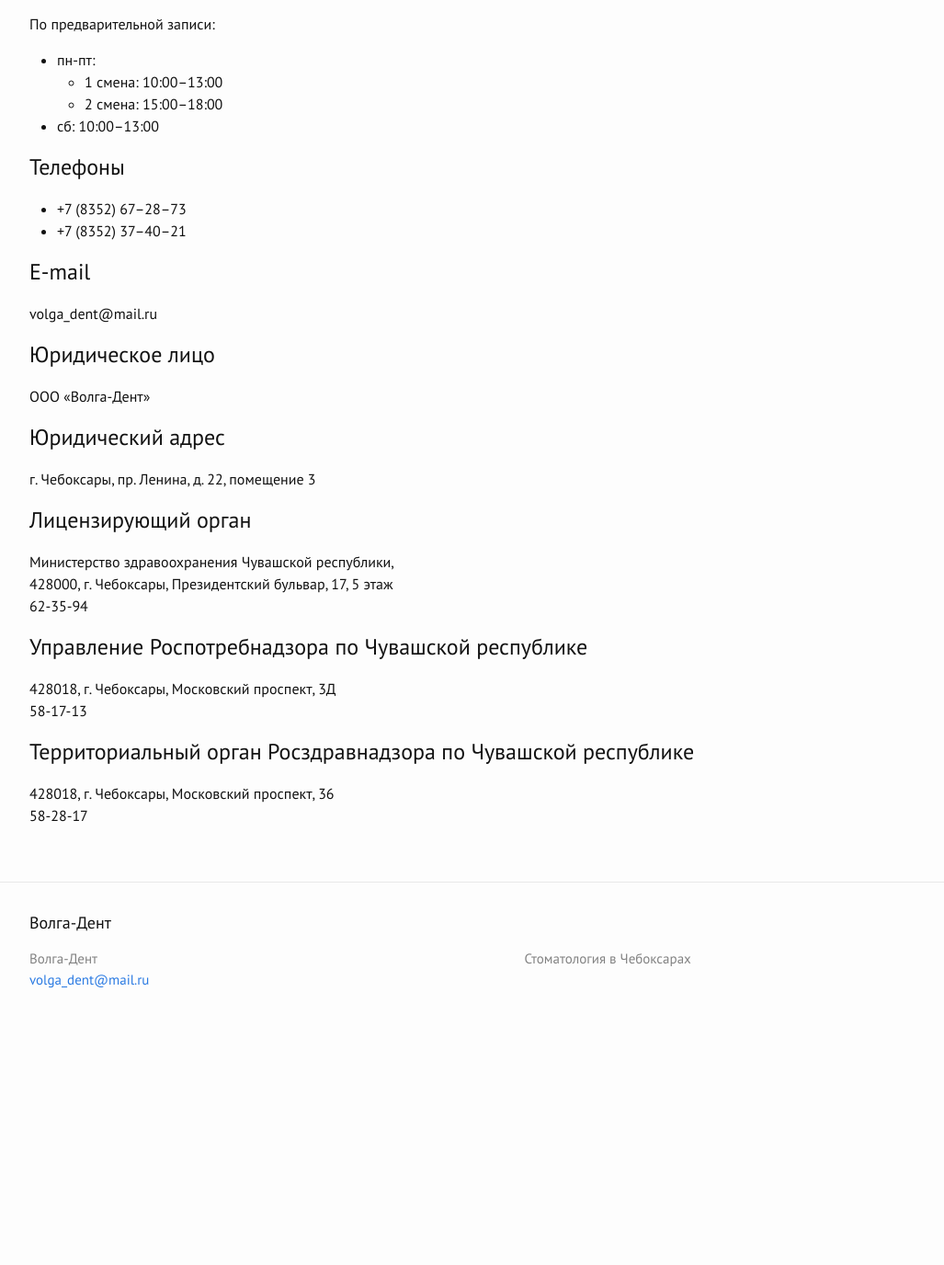
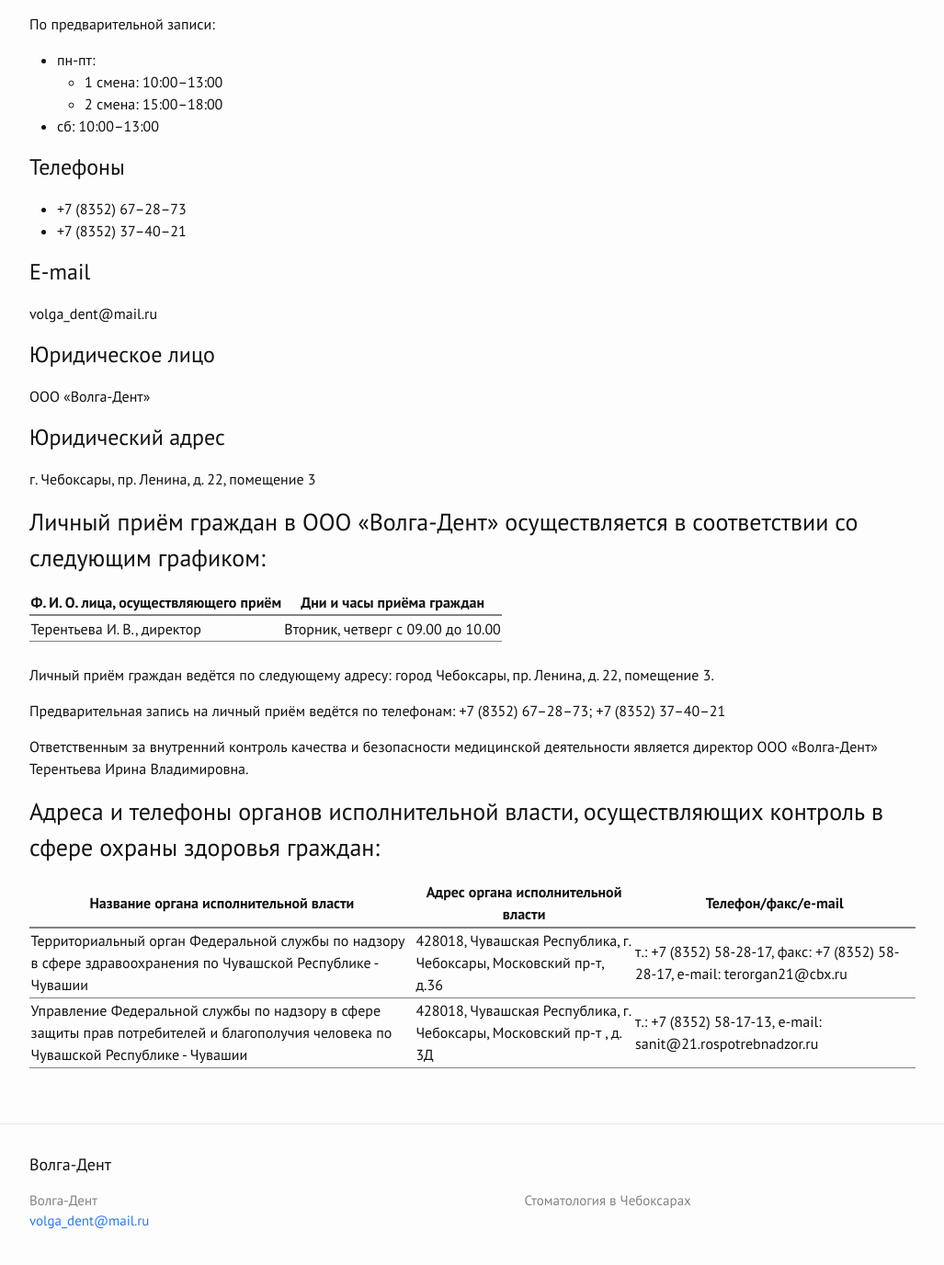
Before and after one commit to albus-dentes/albus-dentes.github.io, a Jekyll site: the page built from contacts/index.md, in a window 1280 px wide and 1400 px high, scrolled down 296 px. Shown: the top 1376 px of the window at 92% size, without its empty margins (126-1153 px from the left). Built offline with Jekyll 4.4.1, drawn with Linux system fonts in a browser that asks for light colours; before the commit the page ends 1433 px from its top, so only the background shows below that; some of the changed text lies outside the part shown.

Commit message:
Update contacts

```diff
--- a/contacts/index.md
+++ b/contacts/index.md
@@ -4,7 +4,7 @@
 ---
 
 # Адрес
-город Чебоксары, пр. Ленина, д. 22 (вход со двора). Остановка "Кинотеатр Мир Луксор".
+город Чебоксары, пр. Ленина, д. 22, помещение 3. Остановка "Кинотеатр Мир Луксор".
 
 # Режим работы стоматологического кабинета
 По предварительной записи:
@@ -26,15 +26,22 @@
 # Юридический адрес
 г. Чебоксары, пр. Ленина, д. 22, помещение 3
 
-# Лицензирующий орган
-Министерство здравоохранения Чувашской республики,
-428000, г. Чебоксары, Президентский бульвар, 17, 5 этаж
-62-35-94
+### Личный приём граждан в ООО «Волга-Дент» осуществляется в соответствии со следующим графиком:
 
-# Управление Роспотребнадзора по Чувашской республике
-428018, г. Чебоксары, Московский проспект, 3Д
-58-17-13
+| Ф. И. О. лица, осуществляющего приём | Дни и часы приёма граждан |
+| --- | --- |
+| Терентьева И. В., директор | Вторник, четверг с 09.00 до 10.00 |
 
-# Территориальный орган Росздравнадзора по Чувашской республике
-428018, г. Чебоксары, Московский проспект, 36
-58-28-17
+\
+Личный приём граждан ведётся по следующему адресу: город Чебоксары, пр. Ленина, д. 22, помещение 3.
+
+Предварительная запись на личный приём ведётся по телефонам: +7 (8352) 67–28–73; +7 (8352) 37–40–21
+
+Ответственным за внутренний контроль качества и безопасности медицинской деятельности является директор ООО «Волга-Дент» Терентьева Ирина Владимировна.
+
+### Адреса и телефоны органов исполнительной власти, осуществляющих контроль в сфере охраны здоровья граждан:
+
+| Название органа исполнительной власти | Адрес органа исполнительной власти | Телефон/факс/e-mail |
+| --- | --- | --- |
+| Территориальный орган Федеральной службы по надзору в сфере здравоохранения по Чувашской Республике - Чувашии | 428018, Чувашская Республика, г. Чебоксары, Московский пр-т, д.36 | т.: +7 (8352) 58-28-17, факс: +7 (8352) 58-28-17, e-mail: terorgan21@cbx.ru |
+| Управление Федеральной службы по надзору в сфере защиты прав потребителей и благополучия человека по Чувашской Республике - Чувашии | 428018, Чувашская Республика, г. Чебоксары, Московский пр-т , д. 3Д | т.: +7 (8352) 58-17-13, e-mail: sanit@21.rospotrebnadzor.ru |
```
